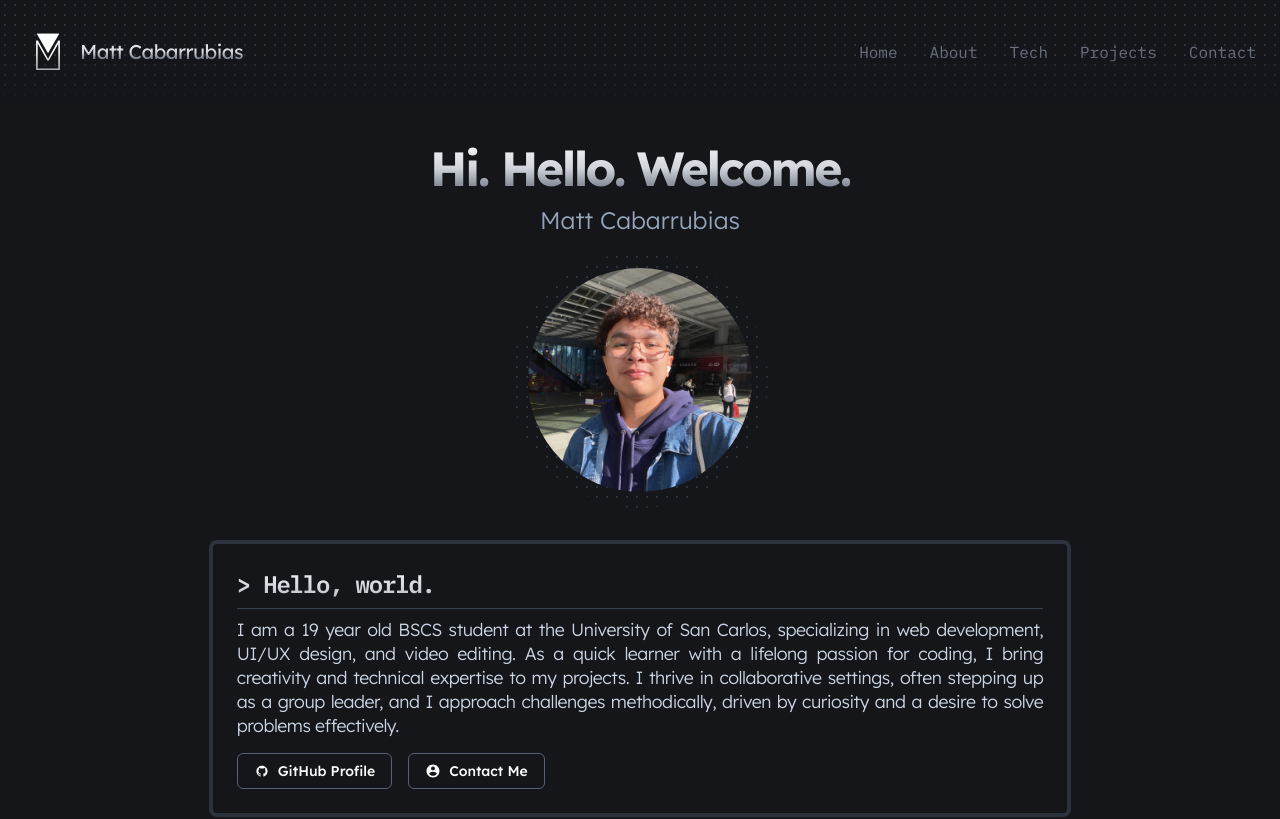
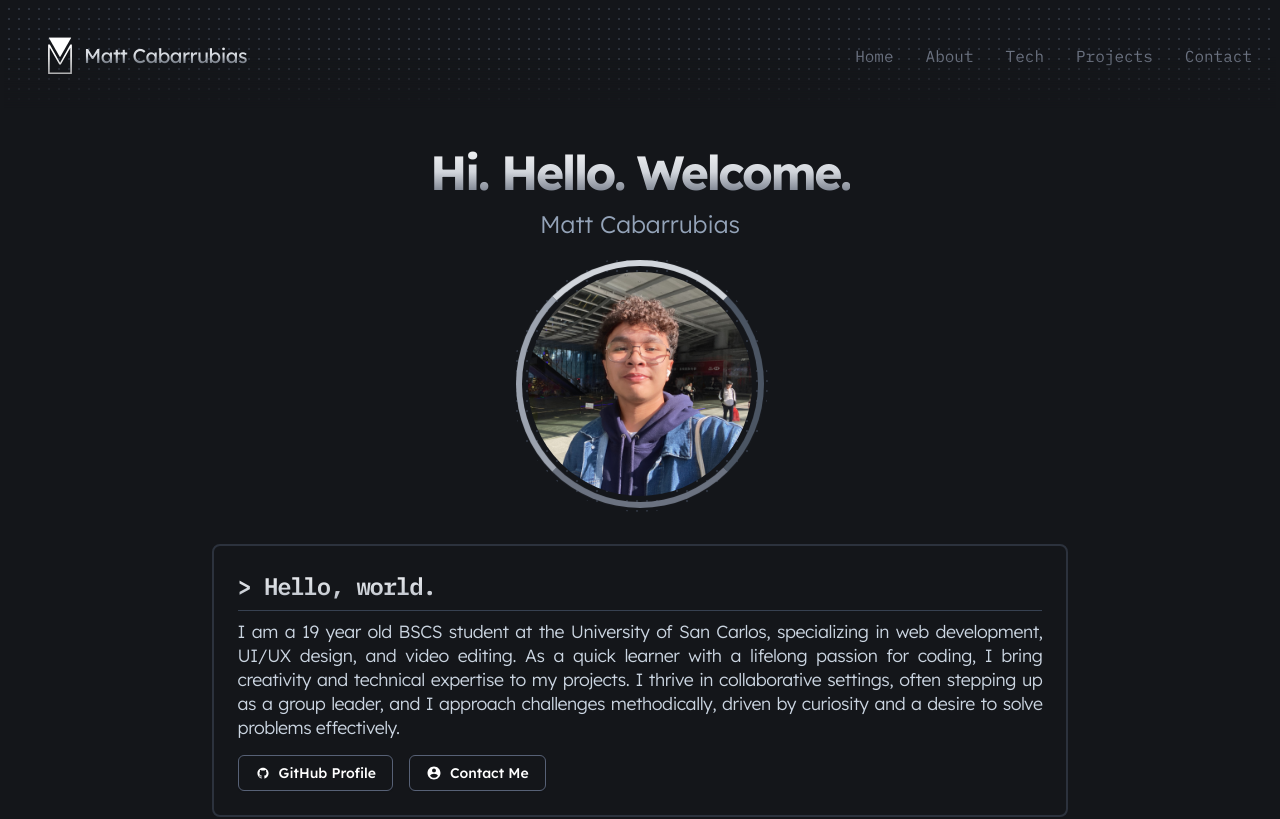
Before and after one commit to devliqht/portfolio, a React (Vite) app: page / in a window 1280 px wide. Shown: the top 819 px of the page. Built offline with nearby package versions, Linux system fonts and the light colour scheme.

Commit message:
LAYOUT: Padding and border adjustments, add new project data, add new hero animation

```diff
--- a/package.json
+++ b/package.json
@@ -4,7 +4,7 @@
   "version": "0.0.0",
   "type": "module",
   "scripts": {
-    "dev": "vite",
+    "dev": "vite --host 192.168.254.106",
     "build": "tsc -b && vite build",
     "lint": "eslint .",
     "preview": "vite preview"
--- a/src/components/Containers.tsx
+++ b/src/components/Containers.tsx
@@ -134,7 +134,7 @@ const BasicContainer: React.FC<BasicContainerProps> = ({
   return (
     <div
       className={`container ${className} mx-auto my-4 ${noPadding ? 'p-0' : `${paddingMobile ? 'p-4 md:p-6' : 'p-0 md:p-6'}`} rounded-lg ${
-        outline ? 'border-2 border-[var(--dblue-ll)]' : 'border-none'
+        outline ? 'border-0 border-[var(--dblue-ll)]' : 'border-none'
       }`}
     >
       {children}
--- a/src/components/Header.tsx
+++ b/src/components/Header.tsx
@@ -44,7 +44,7 @@ const Header = () => {
             <AnimatedContainer delay={100} from={{ opacity: 0, transform: "translateY(-20px)" }} to={{ opacity: 1, transform: "translateY(0)" }}>
                 <div className="inner-nav container md:mx-auto flex justify-between flex-row-reverse md:flex-row items-center">
                     <div className="flex flex-row gap-2 items-center">
-                    <img src="/logo_transparent.svg" className="h-auto w-12" />
+                    <img src="/logo_transparent.svg" className="h-auto w-12 translate-x-2" />
                         <h3 className="hidden md:block lexend-deca-400 text-xl tracking-tight bg-gradient-to-b from-gray-100 via-gray-300 to-gray-700 bg-clip-text text-transparent">Matt Cabarrubias</h3>
                     </div>
                     {!isMobile && (
--- a/src/components/Layout.tsx
+++ b/src/components/Layout.tsx
@@ -5,14 +5,14 @@ import ScrollToTop from "@/components/ScrollToTop.tsx";
 
 const Layout = () => {
   return (
-    <>
+    <div className="p-1">
       <Header />
       <ScrollToTop />
       <main>
         <Outlet />
       </main>
       <Footer />
-    </>
+    </div>
   );
 };
 
--- a/src/index.css
+++ b/src/index.css
@@ -153,6 +153,54 @@ body {
   font-style: italic;
 }
 
+@keyframes particle-trail {
+    0% {
+        transform: rotate(0deg);
+        opacity: 1;
+    }
+    20% {
+        transform: rotate(90deg);
+        opacity: 0.8;
+    }
+    50% {
+        transform: rotate(180deg);
+        opacity: 0.6;
+    }
+    80% {
+        transform: rotate(270deg);
+        opacity: 0.8;
+    }
+    100% {
+        transform: rotate(360deg);
+        opacity: 1;
+    }
+}
+
+@keyframes spin-slow {
+    0% {
+        transform: rotate(0deg);
+    }
+    30% {
+        transform: rotate(120deg);
+    }
+    60% {
+        transform: rotate(240deg);
+    }
+    100% {
+        transform: rotate(360deg);
+    }
+}
+
+/* Apply to the before element */
+.animate-particle-trail {
+    animation: particle-trail 3s cubic-bezier(0.4, 0, 0.2, 1) infinite;
+}
+
+/* Slows down towards the end */
+.animate-spin-slow {
+    animation: spin-slow 3s infinite;
+}
+
 @layer base {
   :root {
     --background: 0 0% 100%;
--- a/src/pages/About.tsx
+++ b/src/pages/About.tsx
@@ -107,6 +107,7 @@ const About = () => {
                             <h3 className="text-3xl md:text-4xl text-[var(--white)] lexend-deca-700 mb-2 md:text-left w-full tracking-tighter" id="about">
                                 SKILLS
                             </h3>
+                            <h2 className="text-xl md:text-2xl text-gray-400 lexend-deca-300">Computer Skills</h2>
                             <div className="flex flex-col pb-4">
                                 <div className="text-gray-400 text-justify md:text-left ibm-plex-mono-regular">
                                     <ComputerSkillsContainer />
--- a/src/pages/Hero.tsx
+++ b/src/pages/Hero.tsx
@@ -13,18 +13,20 @@ const Hero = () => {
     return (
         <div className="h-full flex flex-col justify-center md:items-center p-4 md:p-6">
         <AnimatedContainer delay={300} className="mt-0 md:pl-0">
-            <div className="flex flex-col items-start mt-4 md:justify-center md:items-center" id="home">
-                <h1 className="text-4xl md:text-5xl bg-gradient-to-b from-gray-100 via-gray-300 to-gray-500 bg-clip-text text-transparent lexend-deca-700 tracking-tighter">Hi. Hello. Welcome.</h1>
+            <div className="flex flex-col mt-4 md:justify-center md:items-center items-start" id="home">
+                <h1 className="text-4xl md:text-5xl text-center bg-gradient-to-b from-gray-100 via-gray-300 to-gray-500 bg-clip-text text-transparent lexend-deca-700 tracking-tighter">Hi. Hello. Welcome.</h1>
                 <h2 className="text-2xl text-slate-400 lexend-deca-300 mt-3 text-center">Matt Cabarrubias</h2>
-                <div
-                    className="relative w-64 h-64 rounded-full p-4 m-4 overflow-hidden transition ease-in-out duration-200 bg-radial-dots hover:bg-radial-dots-light bg-10px"
-                    >
-                    <img src="/me.png" alt="Me" className="w-full h-full object-cover rounded-full" />
-                    </div>
+                <div className="relative w-64 h-64 rounded-full p-4 m-4 overflow-hidden bg-radial-dots hover:bg-radial-dots-light bg-10px">
+                {/* Animated Border */}
+                <div className="absolute inset-0 animate-spin-slow rounded-full border-[4px] border-transparent before:absolute before:inset-0 before:rounded-full before:border-[6px] before:border-transparent before:border-t-gray-300 before:border-b-gray-500 before:border-l-gray-400 before:border-r-gray-600 before:animate-particle-trail"></div>
+
+                {/* Profile Image */}
+                <img src="/me.png" alt="Me" className="w-full h-full object-cover rounded-full" />
+                </div>
             </div>
         </AnimatedContainer>
         <AnimatedContainer delay={500}>
-            <BasicContainer className="md:w-[70%] md:border-4" noPadding={false} paddingMobile={true}>
+            <BasicContainer className="md:w-[70%] md:border-2" noPadding={false} paddingMobile={false}>
                 <div className="text-white lexend-deca-300 text-left flex flex-col justify-between">
                     <h3 className="font-bold text-2xl mb-2 tracking-tighter ibm-plex-mono-semibold bg-gradient-to-b from-gray-100 via-gray-300 to-gray-400 bg-clip-text text-transparent border-b-[1px] pb-2 border-gray-700">&gt; <Typewriter text="Hello, world." delay={150} /></h3>
                     <p className="mb-4 text-justify text-md text-slate-300 md:text-[1.105rem] md:leading-6 md:tracking-tight lexend-deca-300">
--- a/src/pages/data/ProjectsData.ts
+++ b/src/pages/data/ProjectsData.ts
@@ -78,6 +78,15 @@ export interface Project {
         "A culminating activity for a high school computer class featuring vanilla HTML, CSS and JavaScript and a fully responsive mobile view.",
       accordionContent: "A responsive website featuring full-paged video background along with dynamic ranking list and smooth animations."
     },
+    {
+      title: "Adobe EULA Analysis",
+      imageUrl: "/adobe.png",
+      tags: ["React", "TypeScript", "Bun", "Vite", "TailwindCSS", "ShadcnUI", "React Router", "Vercel"],
+      link: "https://tfl-adobe.vercel.app",
+      description:
+        "",
+      accordionContent: ""
+    },
   ];
 
   const UIDesigns: Project[] = [
```
Also changed, not shown: public/adobe.png (added), public/bg.svg (added).
